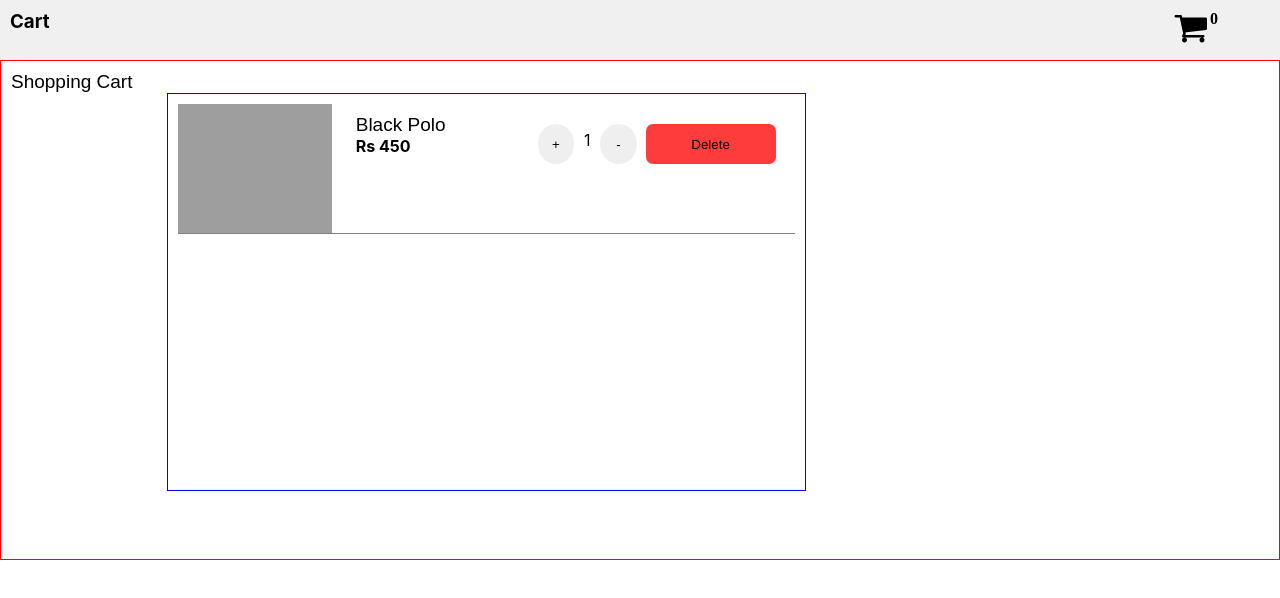
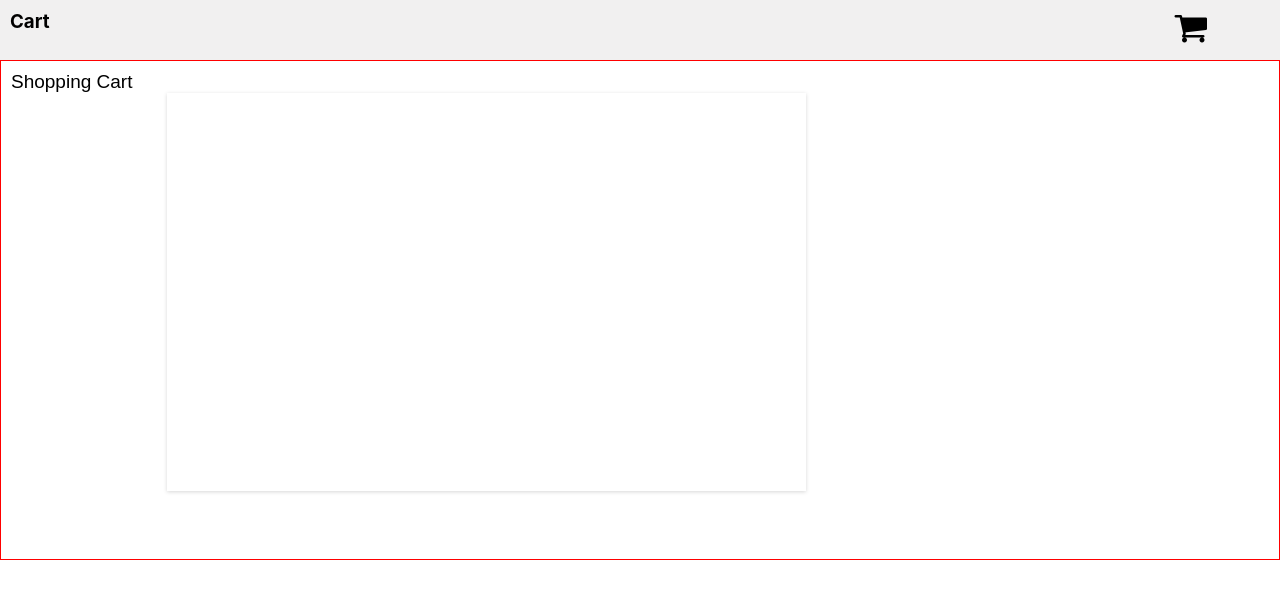
Before and after one commit to Iqbal0786/teerex-store, a React (Create React App) app: page /cart in a window 1280 px wide. Shown: the top 598 px of the page. Built offline with nearby package versions, Linux system fonts and the light colour scheme; grey boxes are pictures that could not be loaded.

Commit message:
mapped cart data

```diff
--- a/src/Styles/styles.css
+++ b/src/Styles/styles.css
@@ -174,9 +174,11 @@ input{
 .cart_main > .cart_content{
     width: 50%;
     height: 80%;
-    border: 1px solid blue;
+    /* border: 1px solid blue; */
     margin-left: 13%;
     padding: 10px;
+    box-shadow: rgba(0, 0, 0, 0.16) 0px 1px 4px;
+    overflow: auto;
 
 }
 .cart_content > .cart_content_main{
@@ -187,6 +189,7 @@ input{
     justify-content: space-between;
     margin: auto;
     border-bottom: 1px solid gray;
+    margin-bottom: 15px;
 }
 .cart_content_main>img{
     width:25%;
--- a/src/components/Cart.jsx
+++ b/src/components/Cart.jsx
@@ -1,6 +1,9 @@
 import React from 'react'
 import "../Styles/styles.css"
+import {useSelector} from "react-redux"
 export default function Cart() {
+  const {cartData}= useSelector((store)=>store.CartReducer);
+  console.log(cartData)
   return (
     <>
     <div id="navBar">
@@ -10,18 +13,21 @@ export default function Cart() {
          onClick={()=>{
          }}
         >
-            <span id='cart_item_count'>{"0"}</span>
+            <span id='cart_item_count'>{ cartData.length?cartData.length:""}</span>
         </i>
       </div>
     </div>
     <div className="cart_main">
        <p>Shopping Cart</p>
        <div className="cart_content">
-          <div className="cart_content_main">
+          {
+            cartData.map((e)=>{
+              return (
+                <div className="cart_content_main">
               <img src="https://geektrust.s3.ap-southeast-1.amazonaws.com/coding-problems/shopping-cart/polo-tshirts.png" alt="" />
                <div className="price_and_title_box">
-                <p>Black Polo</p>
-                <h4>Rs 450</h4>
+                <p>{e.name}</p>
+                <h4>Rs {e.price}</h4>
                </div>
                <div className="button_box">
                  <div className="increase_decrease_box">
@@ -32,6 +38,10 @@ export default function Cart() {
                   <button>Delete</button>
                </div>
           </div>
+              )
+            })
+          }
+
         </div>
     </div>
 
```
